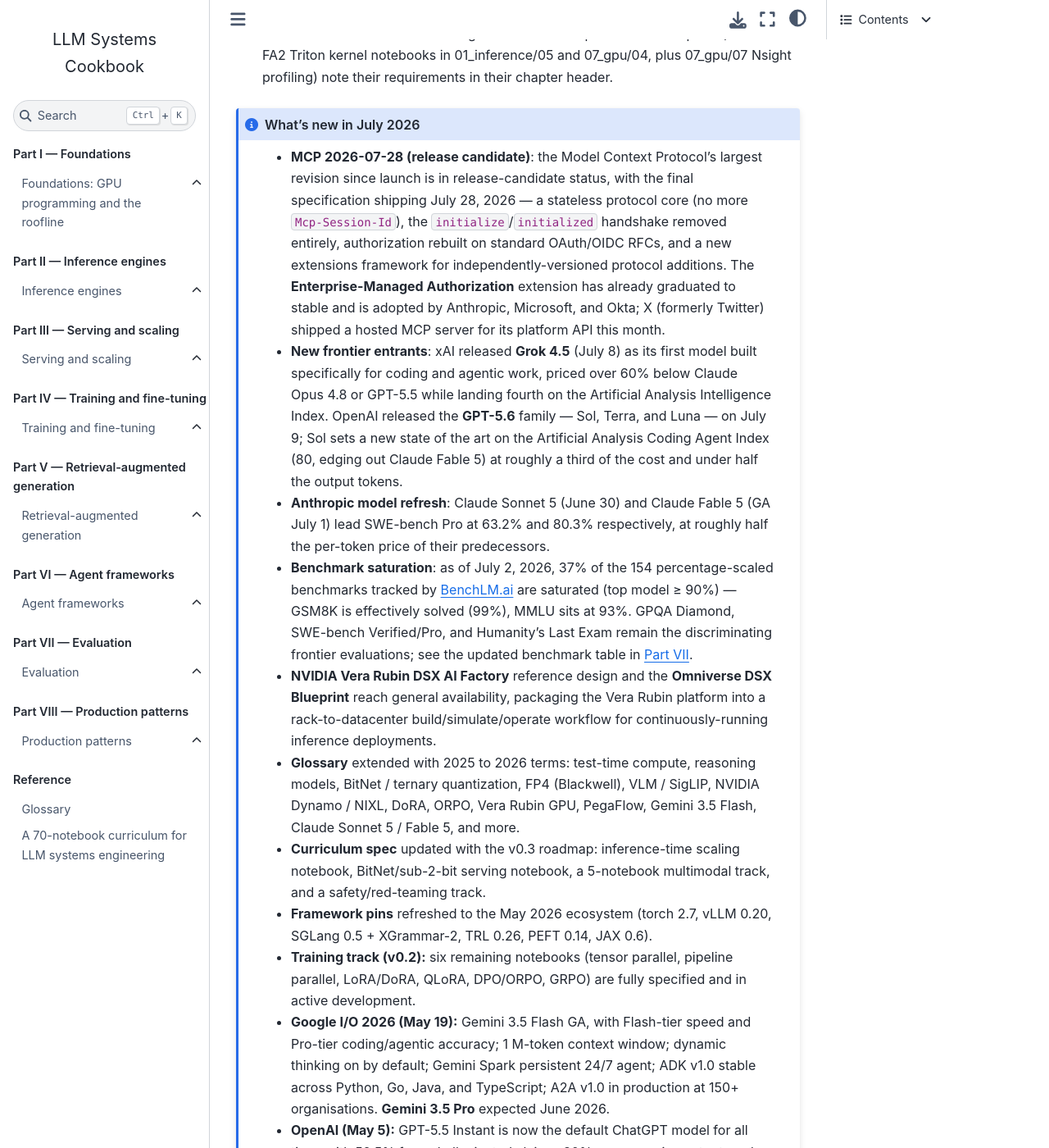
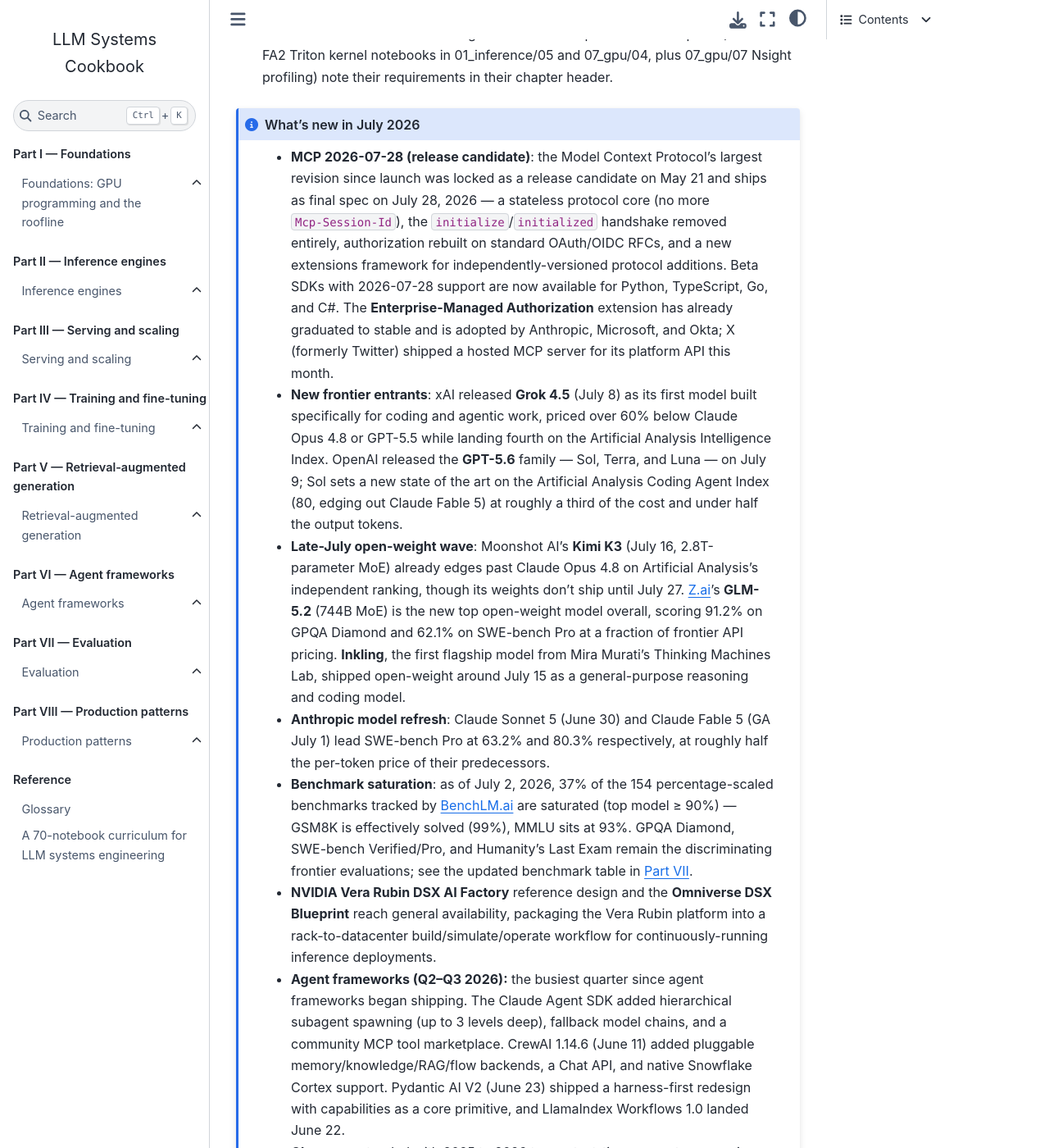
Before and after one commit to hassan11196/llm-systems-cookbook, a Jupyter Book: the page built from intro.md, in a window 1280 px wide and 1400 px high, scrolled down 2737 px. Shown: the whole window at 82% size. Built offline with Jupyter Book 1.0.4 settings and Sphinx 7.4.7 and the Sphinx Book theme 1.1.4, drawn with Linux system fonts in a browser that asks for light colours; pages that are not in the unit, such as notebooks, are missing from menus; some of the changed text lies outside the part shown.

Commit message:
docs: refresh cookbook with late-July 2026 LLM ecosystem developments
- Late-July open-weight wave: Kimi K3 (Moonshot AI, July 16), GLM-5.2
  (Z.ai, new top open-weight model), and Inkling (Thinking Machines
  Lab's debut model) added to intro, glossary, and the production
  frontier-tier notes
- MCP: note the 2026-07-28 release candidate was locked May 21, with
  beta SDKs now shipping for Python, TypeScript, Go, and C#
- NVIDIA Vera Rubin: now in full production, with July shipments to
  Microsoft, Google, AWS, OCI, and NVIDIA Cloud Partners
- Agent frameworks: CrewAI 1.14.6, Pydantic AI V2, LlamaIndex
  Workflows 1.0, and Claude Agent SDK hierarchical subagents recorded
  across intro, the agents ecosystem snapshot, and the curriculum spec

```diff
--- a/intro.md
+++ b/intro.md
@@ -184,15 +184,16 @@
 :class: note
 
 - **MCP 2026-07-28 (release candidate)**: the Model Context Protocol's
-  largest revision since launch is in release-candidate status, with the
-  final specification shipping July 28, 2026 — a stateless protocol core
+  largest revision since launch was locked as a release candidate on May
+  21 and ships as final spec on July 28, 2026 — a stateless protocol core
   (no more `Mcp-Session-Id`), the `initialize`/`initialized` handshake
   removed entirely, authorization rebuilt on standard OAuth/OIDC RFCs, and
   a new extensions framework for independently-versioned protocol
-  additions. The **Enterprise-Managed Authorization** extension has
-  already graduated to stable and is adopted by Anthropic, Microsoft, and
-  Okta; X (formerly Twitter) shipped a hosted MCP server for its platform
-  API this month.
+  additions. Beta SDKs with 2026-07-28 support are now available for
+  Python, TypeScript, Go, and C#. The **Enterprise-Managed Authorization**
+  extension has already graduated to stable and is adopted by Anthropic,
+  Microsoft, and Okta; X (formerly Twitter) shipped a hosted MCP server
+  for its platform API this month.
 - **New frontier entrants**: xAI released **Grok 4.5** (July 8) as its
   first model built specifically for coding and agentic work, priced
   over 60% below Claude Opus 4.8 or GPT-5.5 while landing fourth on the
@@ -201,6 +202,14 @@
   art on the Artificial Analysis Coding Agent Index (80, edging out
   Claude Fable 5) at roughly a third of the cost and under half the
   output tokens.
+- **Late-July open-weight wave**: Moonshot AI's **Kimi K3** (July 16,
+  2.8T-parameter MoE) already edges past Claude Opus 4.8 on Artificial
+  Analysis's independent ranking, though its weights don't ship until
+  July 27. Z.ai's **GLM-5.2** (744B MoE) is the new top open-weight model
+  overall, scoring 91.2% on GPQA Diamond and 62.1% on SWE-bench Pro at a
+  fraction of frontier API pricing. **Inkling**, the first flagship model
+  from Mira Murati's Thinking Machines Lab, shipped open-weight around
+  July 15 as a general-purpose reasoning and coding model.
 - **Anthropic model refresh**: Claude Sonnet 5 (June 30) and Claude Fable 5
   (GA July 1) lead SWE-bench Pro at 63.2% and 80.3% respectively, at
   roughly half the per-token price of their predecessors.
@@ -214,6 +223,14 @@
   **Omniverse DSX Blueprint** reach general availability, packaging the
   Vera Rubin platform into a rack-to-datacenter build/simulate/operate
   workflow for continuously-running inference deployments.
+- **Agent frameworks (Q2–Q3 2026):** the busiest quarter since agent
+  frameworks began shipping. The Claude Agent SDK added hierarchical
+  subagent spawning (up to 3 levels deep), fallback model chains, and a
+  community MCP tool marketplace. CrewAI 1.14.6 (June 11) added pluggable
+  memory/knowledge/RAG/flow backends, a Chat API, and native Snowflake
+  Cortex support. Pydantic AI V2 (June 23) shipped a harness-first
+  redesign with capabilities as a core primitive, and LlamaIndex
+  Workflows 1.0 landed June 22.
 - **Glossary** extended with 2025 to 2026 terms: test-time compute, reasoning
   models, BitNet / ternary quantization, FP4 (Blackwell), VLM / SigLIP,
   NVIDIA Dynamo / NIXL, DoRA, ORPO, Vera Rubin GPU, PegaFlow, Gemini 3.5
@@ -243,9 +260,11 @@
   speculative decoding (6.3% lower TPOT on 4×GB200).
 - **Hardware roadmap:** NVIDIA Vera Rubin platform (announced GTC 2026):
   Rubin GPU (288 GB HBM4, 50 PFLOPS FP4), Vera CPU (72-core ARM), NVLink 6;
-  targeting 5× Blackwell inference throughput at 10× lower cost; H2 2026.
-  Rubin CPX variant optimised for massive-context inference now documented in
-  the glossary.
+  targeting 5× Blackwell inference throughput at 10× lower cost. Rubin is
+  now in full production, with July shipments reaching Microsoft, Google,
+  AWS, and OCI alongside NVIDIA Cloud Partners CoreWeave, Lambda, Nebius,
+  and Nscale. Rubin CPX variant optimised for massive-context inference
+  now documented in the glossary.
 - **Serving infrastructure:** PegaFlow (Novita AI, May 2026): GIL-free Rust
   external KV cache for vLLM/SGLang with GPU offload, SSD tiering, and RDMA
   cross-node KV sharing.
```
Also changed, not shown: CURRICULUM_SPEC.md (+3 -0 lines), glossary.md (+20 -0 lines), notebooks/04_agents/index.md (+5 -3 lines), notebooks/08_production/index.md (+7 -3 lines).
